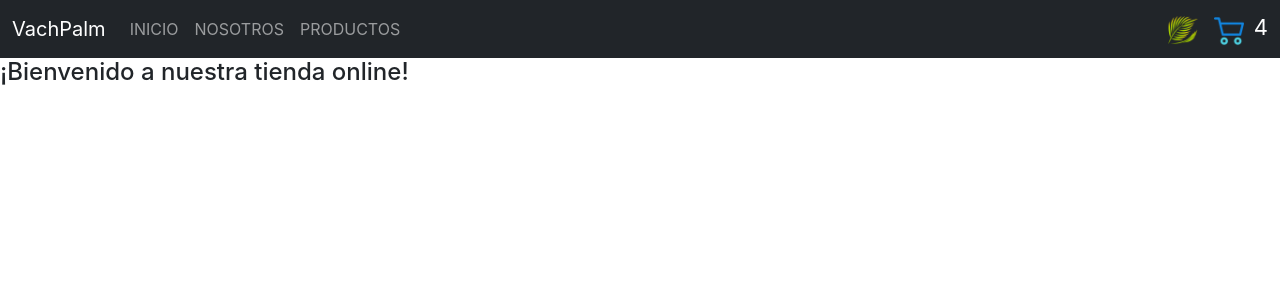
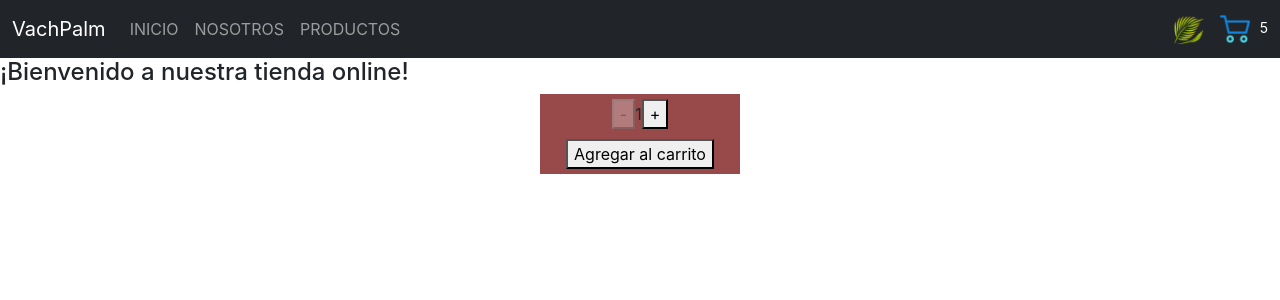
Before and after one commit to fedegalfano/ecommerce-galfano, a React (Create React App) app: page / in a window 1280 px wide. Shown: the top 300 px of the page. Built offline with nearby package versions, Linux system fonts and the light colour scheme.

Commit message:
itemcount

```diff
--- a/src/components/CartWidget.js
+++ b/src/components/CartWidget.js
@@ -3,7 +3,7 @@
         <>
         <div>
             <img src="/carrito-de-compras.png" width="30" height="30" alt="carrito"/>
-            <span className="numero">4</span>
+            <span className="numero">5</span>
         </div>
         </>
     )
--- /dev/null
+++ b/src/components/ItemCount.js
@@ -0,0 +1,31 @@
+import { useEffect, useState } from "react";
+
+const ItemCount = ({initial, stock, onAdd}) => {
+    const [count, setCount] = useState(parseInt(initial))
+
+    const disminuir = () => {
+        setCount(count - 1);
+    }
+    const aumentar = () => {
+        setCount(count + 1);
+    }
+
+    useEffect(() => {
+        setCount(parseInt(initial));
+    }, [initial])
+
+    return (
+        <>
+        <div className="counter">
+            <button disabled={count <=1} onClick={disminuir}>-</button>
+            <span>{count}</span>
+            <button disabled={count >=stock} onClick={aumentar}>+</button>
+        </div>
+        <div className="counter">
+            <button disabled={stock <=0} onClick={() => onAdd(count)}>Agregar al carrito</button>
+        </div>
+        </>
+    )
+}
+
+export default ItemCount;
--- a/src/components/ItemListContainer.js
+++ b/src/components/ItemListContainer.js
@@ -1,7 +1,13 @@
+import ItemCount from './ItemCount.js';
+
 const ItemListContainer = (props) => {
+    const onAdd = (quantity) => {
+        console.log(`Compraste ${quantity} unidades`)
+    }
     return (
         <>
         <h4>{props.greeting}</h4>
+        <ItemCount initial={1} stock={5} onAdd={onAdd}/>
         </>
     )
 }
--- a/src/index.css
+++ b/src/index.css
@@ -14,8 +14,16 @@
 
 .numero {
   color: rgb(255, 255, 255);
-  font-size: 22px;
+  font-size: 14px;
   margin-left: 10px;
   text-align: center;
   align-items: center;
 }
+
+.counter {
+  width: 200px;
+  background-color: rgb(152, 74, 74);
+  margin: auto;
+  padding: 5px;
+  text-align: center;
+}
```
